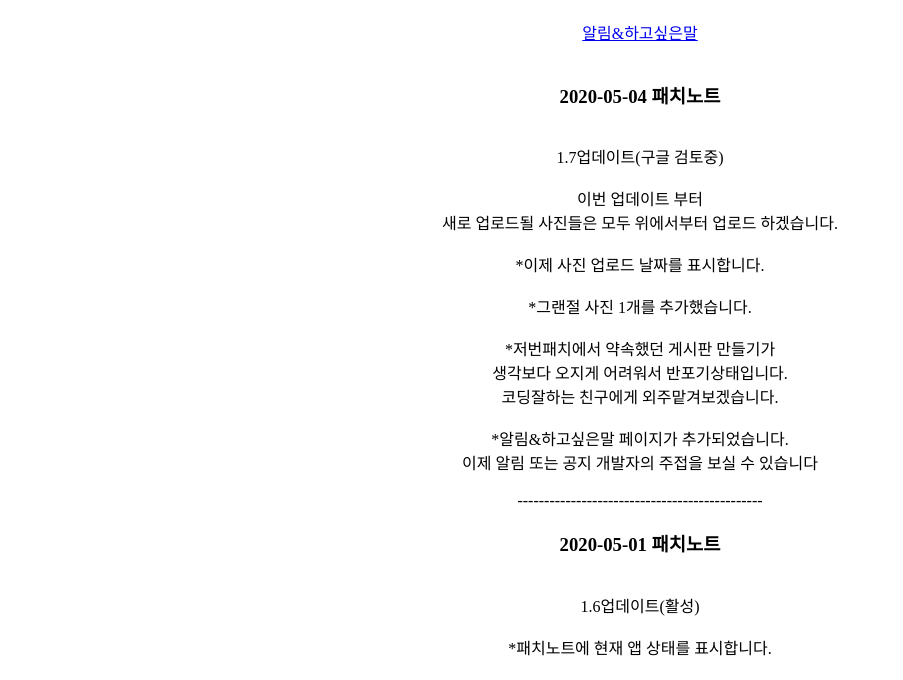
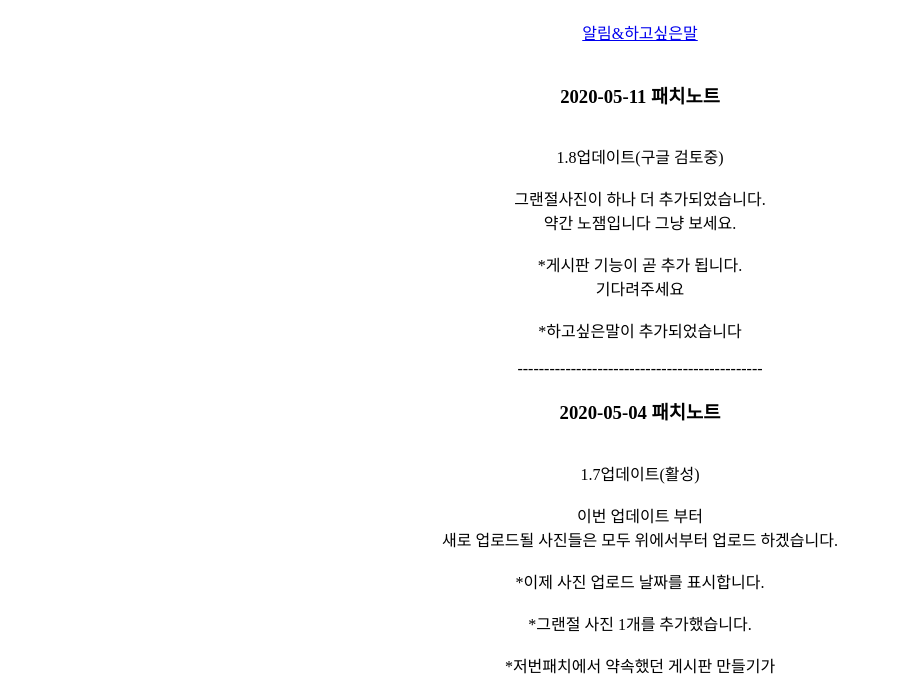
Before and after one commit to kosang02/mynote, a plain HTML site: page index.html in a window 1280 px wide. Shown: the part 119-799 px from the top of the page, without its empty margins (0-903 px from the left). Drawn offline with Linux system fonts and the light colour scheme.

Commit message:
Add files via upload

```diff
--- a/index.html
+++ b/index.html
@@ -21,8 +21,9 @@ div {
    <br>
 
    <br>
-   <h3>2020-05-04 패치노트</h3><br>1.7업데이트(구글 검토중)<br><br>이번 업데이트 부터<br>새로 업로드될 사진들은 모두 위에서부터 업로드 하겠습니다.<br><br>*이제 사진 업로드 날짜를 표시합니다. <br><br>*그랜절 사진 1개를 추가했습니다.<br><br>*저번패치에서 약속했던 게시판 만들기가<br>생각보다 오지게 어려워서 반포기상태입니다.<br>코딩잘하는 친구에게 외주맡겨보겠습니다.<br><br>*알림&하고싶은말 페이지가 추가되었습니다.<br>이제 알림 또는 공지 개발자의 주접을 보실 수 있습니다<br><br>----------------------------------------------<br>
-   <h3>2020-05-01 패치노트</h3><br>1.6업데이트(활성)<br><br>*패치노트에 현재 앱 상태를 표시합니다. <br><br>*그랜절 사진 1개를 추가했습니다.<br>재미없어도 그냥 보세요 히힛<br><br>*심심해서 업데이트 자주하는데<br>안 심심해지면 업데이트가 뜸해질 수 있습니다.<br><del>근데 저 일 열심히 하는거 같지 않아요?</del><br><br>*앱 안에 커뮤니티 기능을 추가하고 싶은데<br>구매자분들은 어떤지 의견 여쭙고 싶습니다.<br><br>*구매해주시고 응원해주신 덕분에<br>수익으로 만원을 모았습니다.지속적인 업데이트 기대해주세요.<br><br>----------------------------------------------<br>
+   <h3>2020-05-11 패치노트</h3><br>1.8업데이트(구글 검토중)<br><br>그랜절사진이 하나 더 추가되었습니다.<br>약간 노잼입니다 그냥 보세요.<br><br>*게시판 기능이 곧 추가 됩니다.<br>기다려주세요<br><br>*하고싶은말이 추가되었습니다<br><br>----------------------------------------------<br>
+   <h3>2020-05-04 패치노트</h3><br>1.7업데이트(활성)<br><br>이번 업데이트 부터<br>새로 업로드될 사진들은 모두 위에서부터 업로드 하겠습니다.<br><br>*이제 사진 업로드 날짜를 표시합니다. <br><br>*그랜절 사진 1개를 추가했습니다.<br><br>*저번패치에서 약속했던 게시판 만들기가<br>생각보다 오지게 어려워서 반포기상태입니다.<br>코딩잘하는 친구에게 외주맡겨보겠습니다.<br><br>*알림&하고싶은말 페이지가 추가되었습니다.<br>이제 알림 또는 공지 개발자의 주접을 보실 수 있습니다<br><br>----------------------------------------------<br>
+   <h3>2020-05-01 패치노트</h3><br>1.6업데이트(비활성)<br><br>*패치노트에 현재 앱 상태를 표시합니다. <br><br>*그랜절 사진 1개를 추가했습니다.<br>재미없어도 그냥 보세요 히힛<br><br>*심심해서 업데이트 자주하는데<br>안 심심해지면 업데이트가 뜸해질 수 있습니다.<br><del>근데 저 일 열심히 하는거 같지 않아요?</del><br><br>*앱 안에 커뮤니티 기능을 추가하고 싶은데<br>구매자분들은 어떤지 의견 여쭙고 싶습니다.<br><br>*구매해주시고 응원해주신 덕분에<br>수익으로 만원을 모았습니다.지속적인 업데이트 기대해주세요.<br><br>----------------------------------------------<br>
    <h3>2020-05-01 패치노트</h3><br>1.5업데이트(비활성)<br><br>*개발자와 메신저 기능을 추가했습니다.<br><br>*그랜절 사진 2개가 추가되었습니다.(근데 약간 노잼입니다)<br><br>*소재가 떠오르지 않습니다.<br>개발자 이메일 또는 채팅으로 아이디어 주시면 감사히 받겠습니다.<br><br>*다른앱 개발 중 이여서 업데이트가 뜸해질 수 있습니다 죄송합니다.<br>----------------------------------------------<br>
    <h3>2020-04-28 패치노트</h3><br>1.4업데이트(비활성)<br><br>*파일이 다 날라가서 처음부터 다시 만들었습니다.<br><br>*새로운 사진이 추가되었습니다.<br><br>*개발자가 포토샵을 다시 독학중입니다 <br>사진 퀄리티를 높이도록 더 노력하겠습니다.<br>----------------------------------------------
    <br><br><br>kosang0234@gmail.com
```
Also changed, not shown: notices.html (+2 -2 lines).
